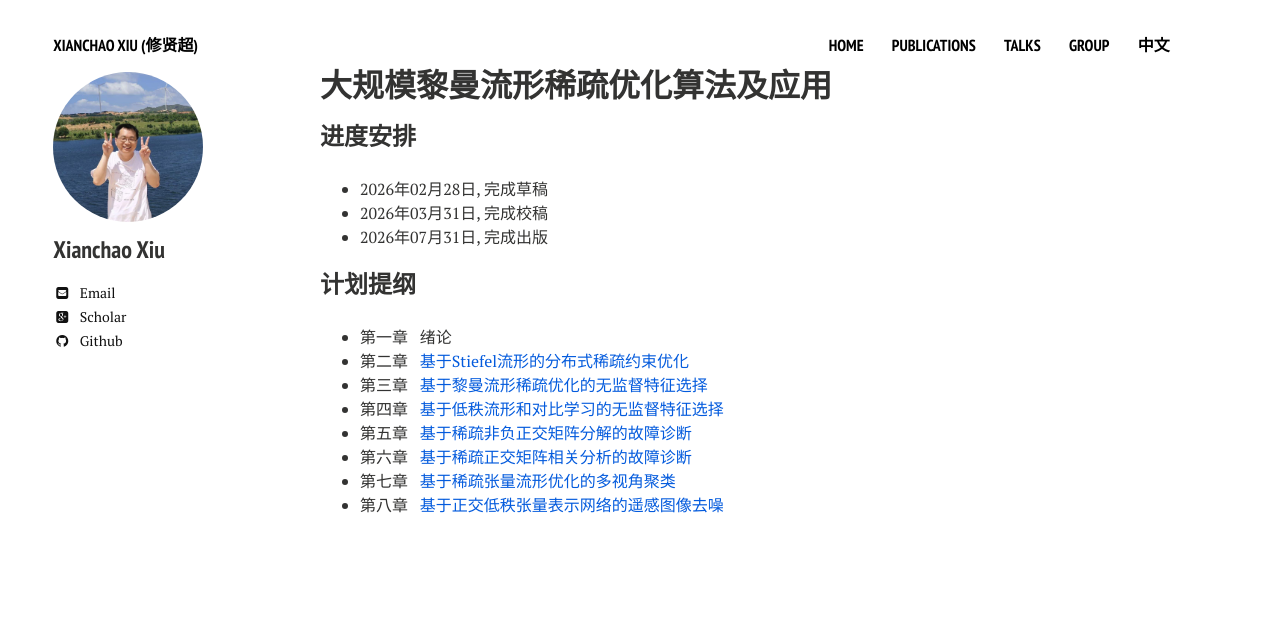
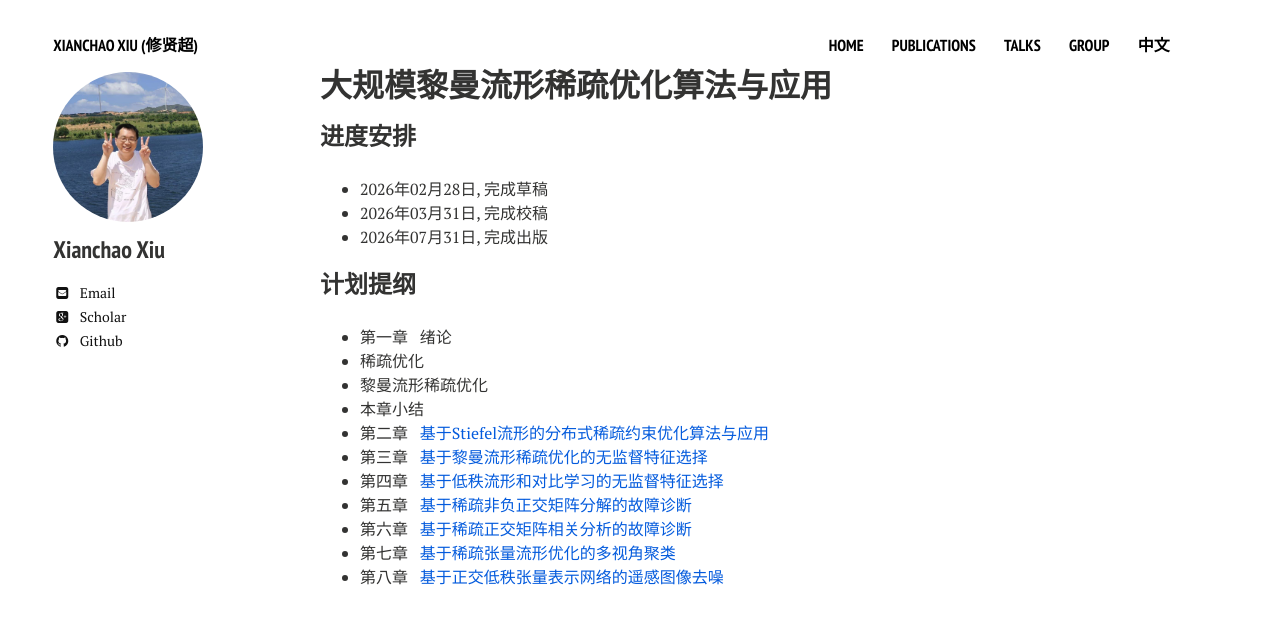
Before and after one commit to xianchaoxiu/xianchaoxiu.github.io, a Jekyll site: the page built from chinese/book/OPT/index.md, in a window 1280 px wide. Shown: the top 624 px of the page. Built offline with Jekyll 4.4.1, drawn with Linux system fonts in a browser that asks for light colours; nearby versions of some CDN libraries.

Commit message:
Update index.md

```diff
--- a/chinese/book/OPT/index.md
+++ b/chinese/book/OPT/index.md
@@ -1,6 +1,6 @@
 ---
 layout: page
-title: 大规模黎曼流形稀疏优化算法及应用
+title: 大规模黎曼流形稀疏优化算法与应用
 comments: false
 share: false
 ---
@@ -13,7 +13,10 @@ share: false
 
 ### 计划提纲
 * 第一章 &nbsp;  绪论<br>
-* 第二章 &nbsp;  <a href="https://doi.org/10.1016/j.neucom.2024.128267" class="textlink" target="_blank"> 基于Stiefel流形的分布式稀疏约束优化 </a> <br>
+ - 稀疏优化
+ - 黎曼流形稀疏优化
+ - 本章小结
+* 第二章 &nbsp;  <a href="https://doi.org/10.1016/j.neucom.2024.128267" class="textlink" target="_blank"> 基于Stiefel流形的分布式稀疏约束优化算法与应用 </a> <br>
 * 第三章 &nbsp;  <a href="https://doi.org/10.1109/TIP.2025.3620667" class="textlink" target="_blank"> 基于黎曼流形稀疏优化的无监督特征选择 </a> <br>
 * 第四章 &nbsp;  <a href="https://kns.cnki.net/kcms2/article/abstract?v=e_WjztTC4N0Z832a-bbzgdfGaZqegXeziR4mPpFe0A1ROQtRv8ba_BSLdRJqYhdrWzhvxs5NJ2O3SOWWMfU0FulX9LypoPkOg34ECqIZ1YDAiTz9p7_NUzLuG3aP698ALezyek3yh7yCM9L1er33sRDx01vji4IFd-a5be0Mbbc=&uniplatform=NZKPT" class="textlink" target="_blank"> 基于低秩流形和对比学习的无监督特征选择 </a> <br>
 * 第五章 &nbsp;  <a href="https://doi.org/10.1109/TIM.2023.3241990" class="textlink" target="_blank"> 基于稀疏非负正交矩阵分解的故障诊断 </a> <br>
```
